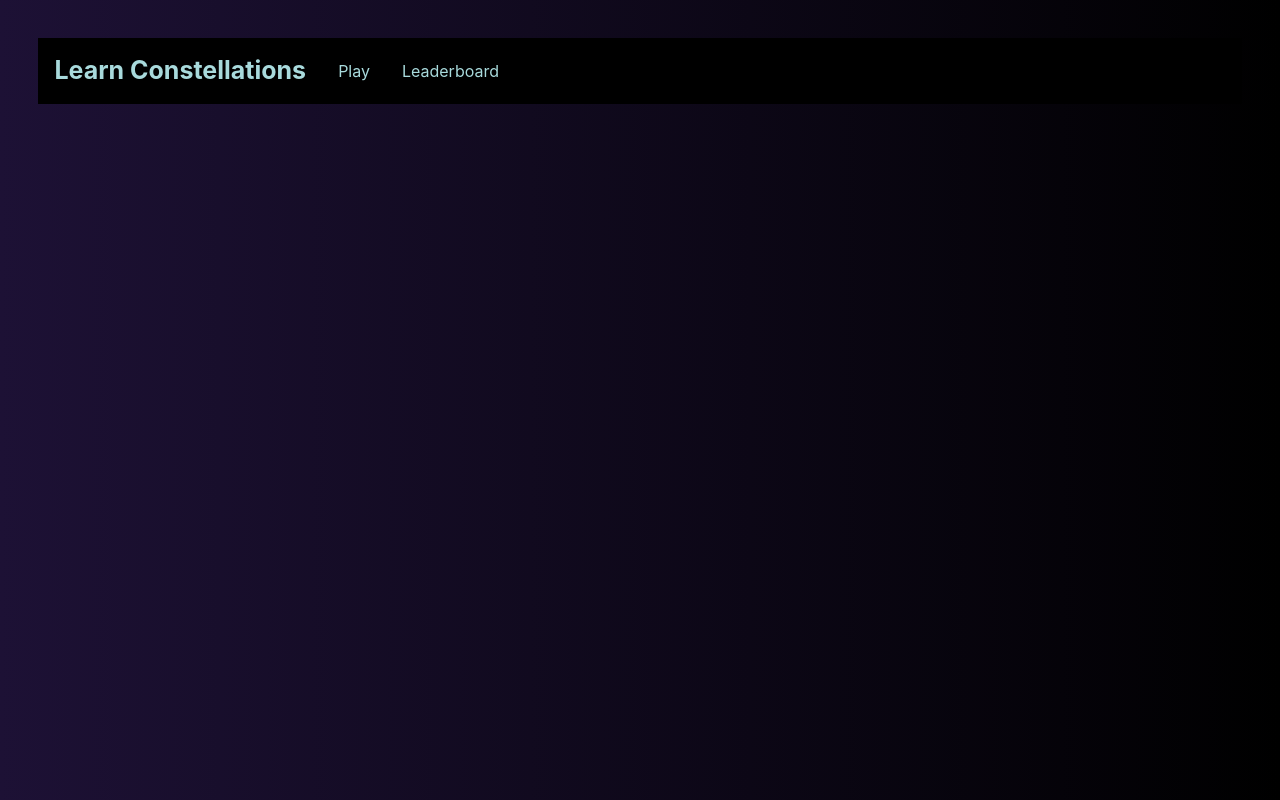
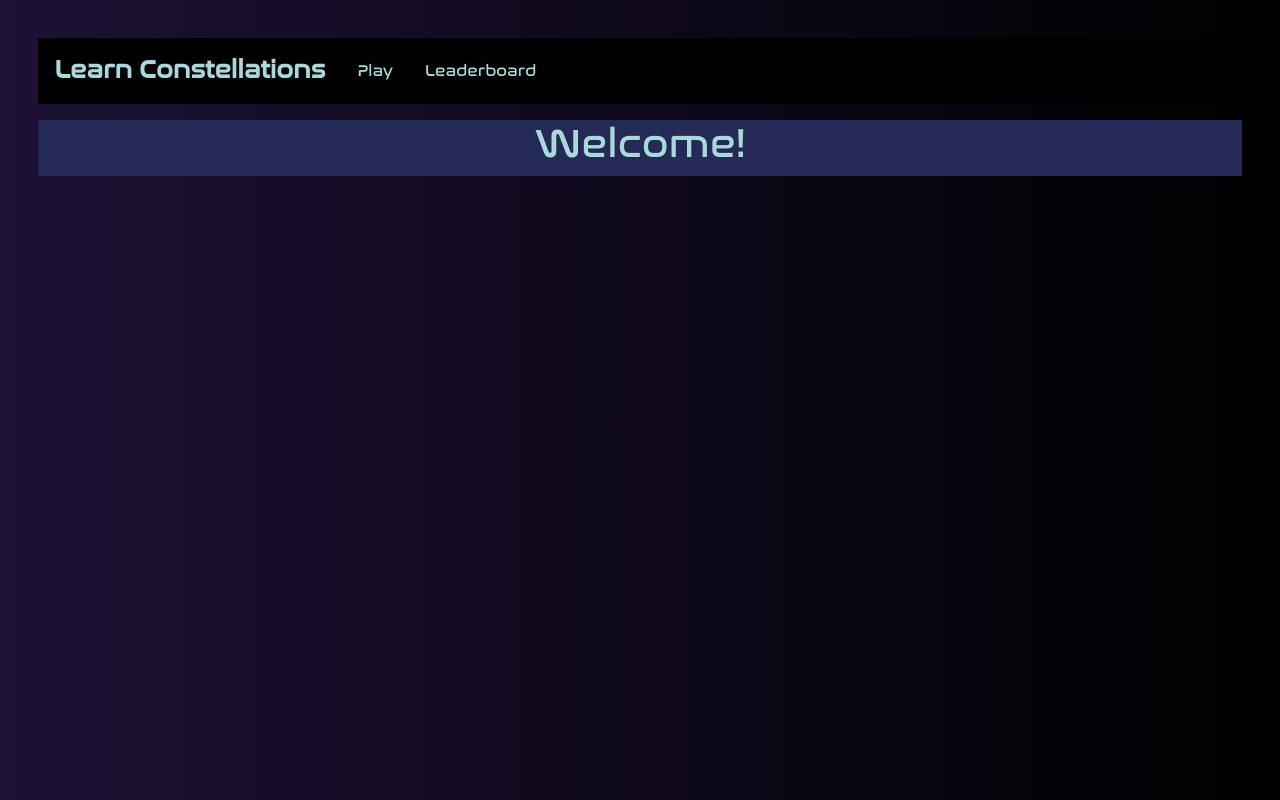
Before and after one commit to jilink/learn-constellations, a React (Create React App) app: page / in a window 1280 px wide. Built offline with nearby package versions, Linux system fonts and the light colour scheme; no server answers.

Commit message:
Start landing page & changing font

```diff
--- a/src/App.js
+++ b/src/App.js
@@ -4,6 +4,7 @@ import * as ROUTES from "./constants/routes";
 import GameContainer from "./components/Game";
 import ScoreBoard from "./components/ScoreBoard";
 import Navigation from "./components/Navigation";
+import LandingPage from "./components/LandingPage";
 import { BrowserRouter as Router, Route } from "react-router-dom";
 
 const App = () => {
@@ -11,7 +12,7 @@ const App = () => {
     <Router>
       <div className={styles.container}>
         <Navigation />
-        {/*<Route exact path={ROUTES.LANDING} component={LandingPage} />*/}
+        <Route exact path={ROUTES.LANDING} component={LandingPage} />
         <Route path={ROUTES.PLAY} component={GameContainer} />
         <Route path={ROUTES.LEADERBOARD} component={ScoreBoard} />
       </div>
--- /dev/null
+++ b/src/components/LandingPage/index.js
@@ -0,0 +1,12 @@
+import React from "react";
+import styles from "./style.module.css";
+
+const LandingPage = () => {
+  return (
+    <div className={styles.landingPage}>
+      <h1>Welcome!</h1>
+    </div>
+  );
+};
+
+export default LandingPage;
--- /dev/null
+++ b/src/components/LandingPage/style.module.css
@@ -0,0 +1,5 @@
+.landingPage {
+  background: #242956;
+  display: flex;
+  justify-content: center;
+}
--- a/src/index.css
+++ b/src/index.css
@@ -1,9 +1,12 @@
+@font-face {
+  font-family: 'Nasalization';
+  src: url(fonts/nasalization-free.regular.ttf) format('truetype');
+}
+
 body {
   margin: 0;
-  font-family: -apple-system, BlinkMacSystemFont, 'Segoe UI', 'Roboto', 'Oxygen',
-    'Ubuntu', 'Cantarell', 'Fira Sans', 'Droid Sans', 'Helvetica Neue',
-    sans-serif;
   -webkit-font-smoothing: antialiased;
+  font-family: 'Nasalization' !important;
   -moz-osx-font-smoothing: grayscale;
 }
 
```
Also changed, not shown: src/fonts/nasalization-free.regular.ttf (added).
